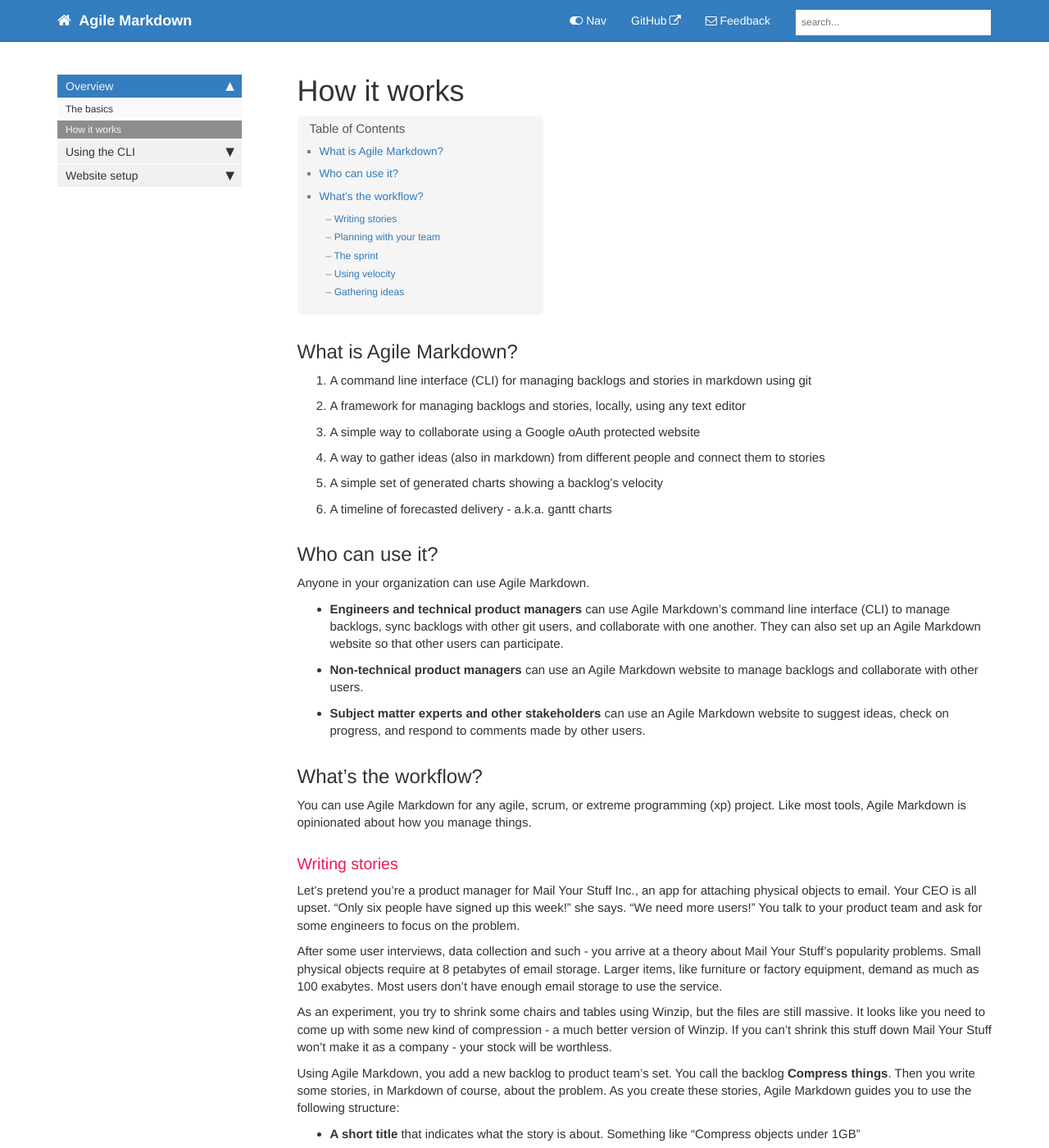
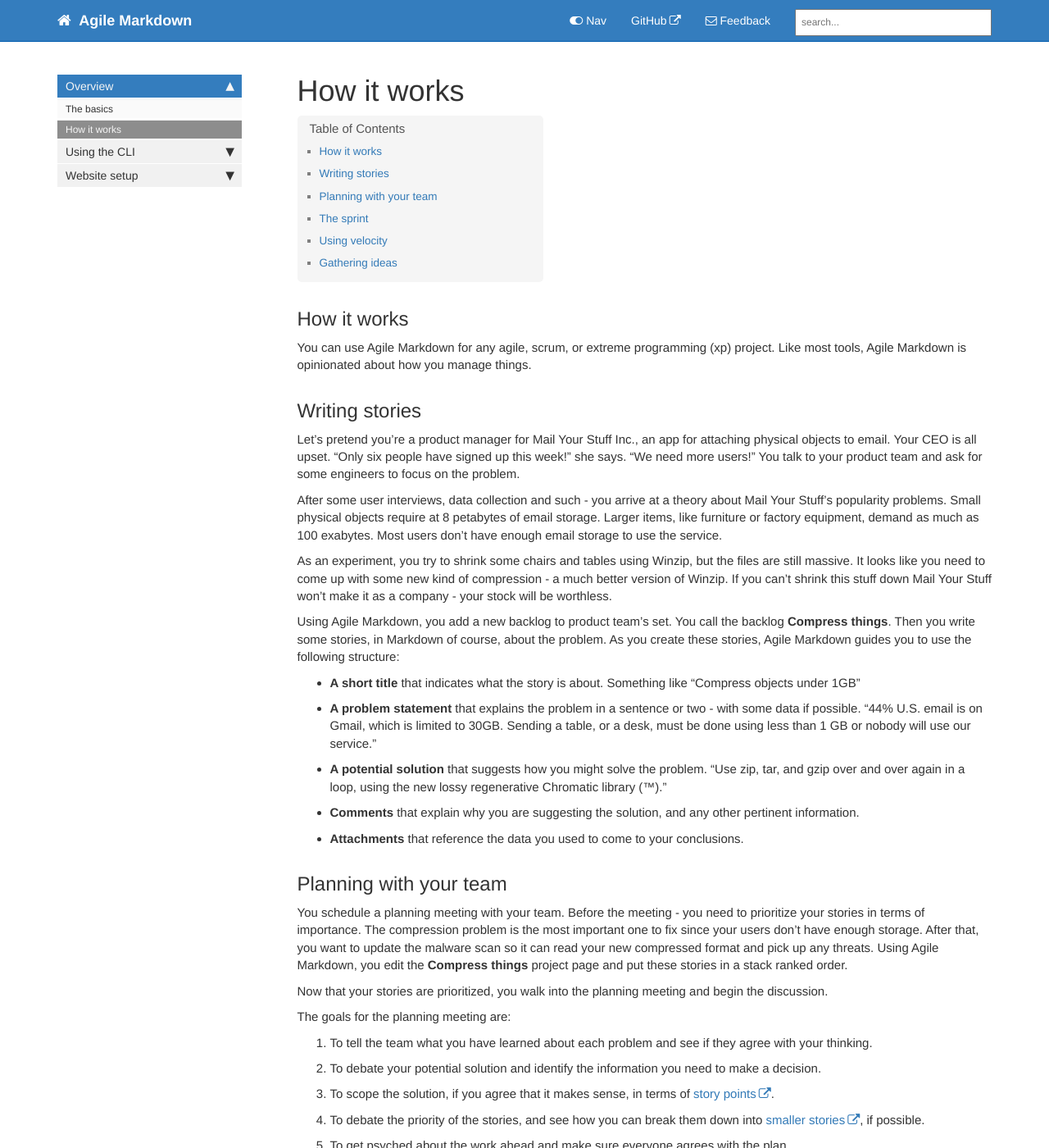
Before and after one commit to mreider/agilemarkdown, a Jekyll site: the page built from docs/pages/docs/how-it-works.md, in a window 1280 px wide and 1400 px high. Shown: the whole window at 82% size. Built offline with Jekyll 4.4.1, drawn with Linux system fonts in a browser that asks for light colours; nearby versions of some CDN libraries; comment, search, counter and statistics services are not loaded.

```diff
--- a/docs/_data/sidebars/home_sidebar.yml
+++ b/docs/_data/sidebars/home_sidebar.yml
@@ -17,7 +17,7 @@ entries:
     output: web
     folderitems:
     - title: Downloading bits
-      url: /managing.html
+      url: /getting-started.html
       output: web
     - title: Creating a backlog
       url: /create.html
--- a/docs/pages/docs/how-it-works.md
+++ b/docs/pages/docs/how-it-works.md
@@ -4,30 +4,11 @@ keywords: overview, how it works
 permalink: how-it-works.html
 ---
 
-## What is Agile Markdown?
-
-1. A command line interface (CLI) for managing backlogs and stories in markdown using git
-2. A framework for managing backlogs and stories, locally, using any text editor
-3. A simple way to collaborate using a Google oAuth protected website
-4. A way to gather ideas (also in markdown) from different people and connect them to stories
-5. A simple set of generated charts showing a backlog's velocity
-6. A timeline of forecasted delivery - a.k.a. gantt charts
-
-## Who can use it?
-
-Anyone in your organization can use Agile Markdown.
-
-- **Engineers and technical product managers** can use Agile Markdown's command line interface (CLI) to manage backlogs, sync backlogs with other git users, and collaborate with one another. They can also set up an Agile Markdown website so that other users can participate.
-
-- **Non-technical product managers** can use an Agile Markdown website to manage backlogs and collaborate with other users.
-
-- **Subject matter experts and other stakeholders** can use an Agile Markdown website to suggest ideas, check on progress, and respond to comments made by other users.
-
-## What's the workflow?
+## How it works
 
 You can use Agile Markdown for any agile, scrum, or extreme programming (xp) project. Like most tools, Agile Markdown is opinionated about how you manage things.
 
-### Writing stories
+## Writing stories
 
 Let's pretend you're a product manager for Mail Your Stuff Inc., an app for attaching physical objects to email. Your CEO is all upset. "Only six people have signed up this week!" she says. "We need more users!" You talk to your product team and ask for some engineers to focus on the problem.
 
@@ -47,7 +28,7 @@ Using Agile Markdown, you add a new backlog to product team's set. You call the
 
 - **Attachments** that reference the data you used to come to your conclusions.
 
-### Planning with your team
+## Planning with your team
 
 You schedule a planning meeting with your team. Before the meeting - you need to prioritize your stories in terms of importance. The compression problem is the most important one to fix since your users don't have enough storage. After that, you want to update the malware scan so it can read your new compressed format and pick up any threats. Using Agile Markdown, you edit the **Compress things** project page and put these stories in a stack ranked order.
 
@@ -73,7 +54,7 @@ After you are done planning - you talk with your engineering lead to get some id
 
 You use Agile Markdown to sync your stories with the github repository that contains all of these Markdown files. Your engineers love working this way, because they edit files all day, and build tools to update the stories automatically without much effort. You also use Agile Markdown to set up a secure website with an exact copy of the Github repo, which syncs on its own, so your CEO, and other stakeholders, can look at the stories, your progress, and the charts you generated.
 
-### The sprint
+## The sprint
 
 Your engineering team starts working on the first story, "Compress objects under 1GB." One of your engineers uses Agile Markdown to change the story's status from **planned** to **doing**. But there's a problem. The Chromatic library (™) uses a commercial license and it costs $10 million. She makes a comment in the story, and uses Agile Markdown to send you a message with the comment, and a link to the story on both Github, and the secure website, to tell you the problem.  While she waits for your response, she changes the status back to **planned** and starts working on the malware story instead.
 
@@ -81,7 +62,7 @@ Using Agile Markdown, you respond that there is an alternative to the Chromatic
 
 By the end of the sprint your team has delivered a few stories. You have a retrospective meeting and review the **finished** section of the **Compress things** project page. You talk about what happened during the sprint, and how you can do better next time.
 
-### Using velocity
+## Using velocity
 
 As you work from sprint to sprint, you look at how many points your team accomplished, using Agile Markdown's velocity chart. You wonder if your  [velocity](https://www.pivotaltracker.com/blog/velocity-is-a-measure-of-pace-not-productivity) is predictable. Typically, a team has higher velocity as they get closer to releasing a new feature, because surprises slow you down at the beginning. Looking at Agile Markdown's velocity charts helps you in a few ways:
 
@@ -89,7 +70,7 @@ As you work from sprint to sprint, you look at how many points your team accompl
 2. You recognize the kinds of stories that your team underestimated, and improve their estimation next time
 3. You see the impact of bugs / defects and decide to spend more time on cleaning the existing features - rather than building new ones
 
-### Gathering ideas
+## Gathering ideas
 
 It seems like everyone has an idea on how to improve Mail Your Stuff's application. A marketing manager wants to coordinate a campaign for emailing domesticated animals. Someone on the sales team needs a way to provide real-time price quotes. A customer service rep wants to attach 100 MB of raspberry chocolate cake to each support ticket, as a little gesture to ease your frustrated clients.
 
```
Also changed, not shown: docs/index.md (+21 -4 lines), docs/pages/docs/create.md (added, +35 -0 lines), docs/pages/docs/getting-started.md (added, +54 -0 lines).
